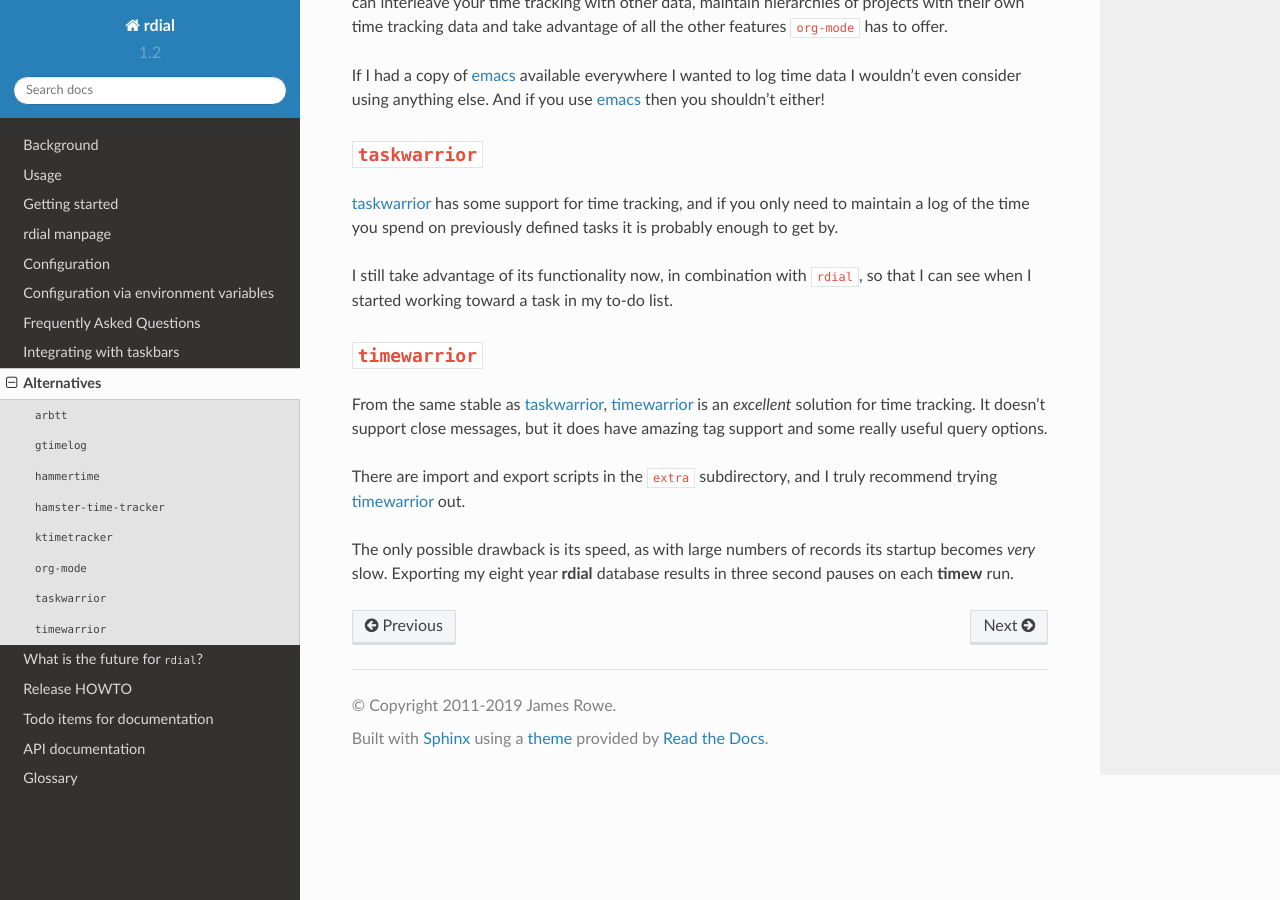
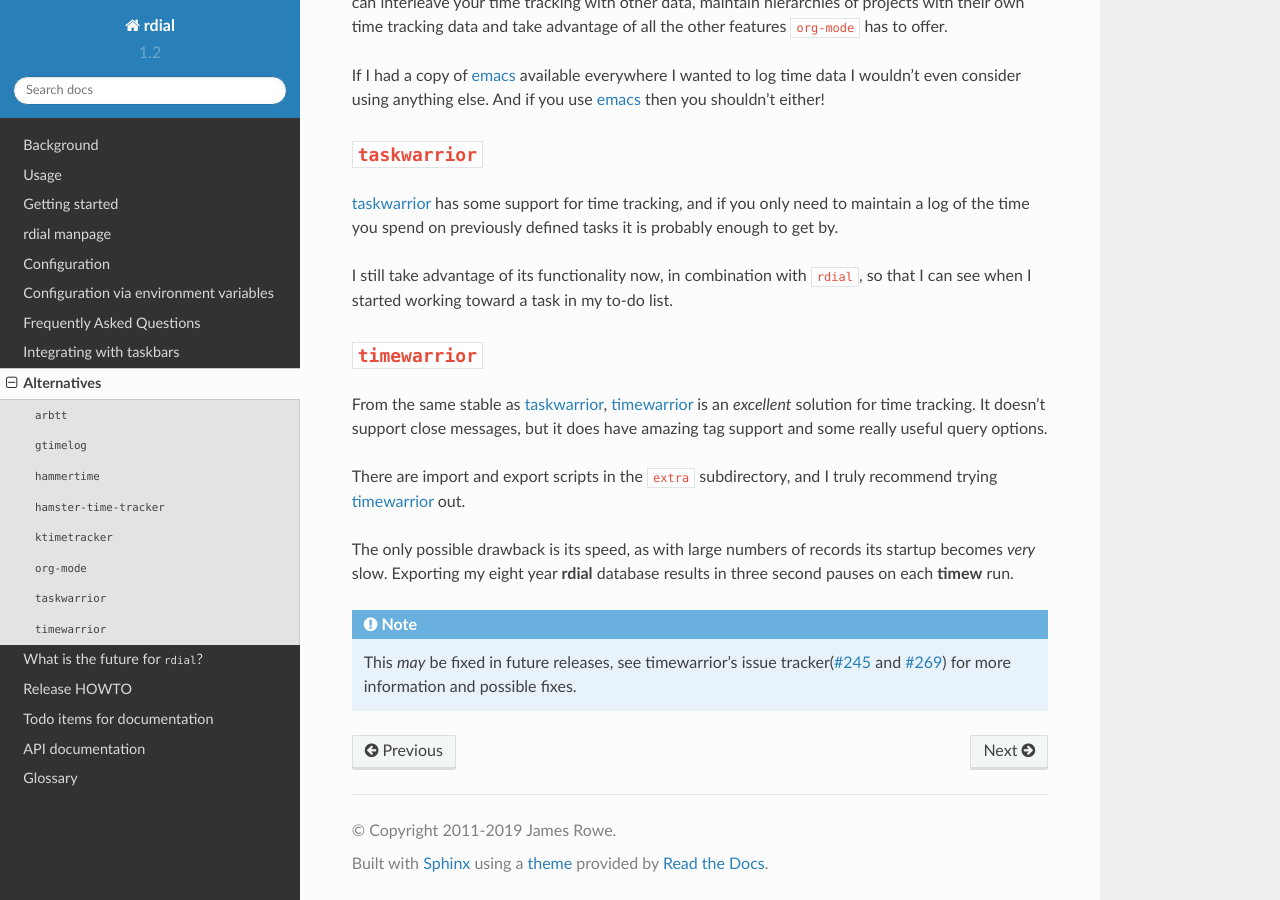
Before and after one commit to JNRowe/rdial, a Sphinx documentation site: the page built from doc/alternatives.rst, in a window 1280 px wide and 900 px high, scrolled down 1861 px. Built offline with Sphinx 7.4.7 and the Read the Docs theme 2.0.0, drawn with Linux system fonts in a browser that asks for light colours.

Commit message:
Add note about timew’s possible speed improvements
Thanks for the nudge, Kat.

```diff
--- a/doc/alternatives.rst
+++ b/doc/alternatives.rst
@@ -125,7 +125,14 @@
 startup becomes *very* slow.  Exporting my eight year :command:`rdial`
 database results in three second pauses on each :command:`timew` run.
 
+.. note::
+
+    This *may* be fixed in future releases, see timewarrior’s issue
+    tracker(`#245`_ and `#269`_) for more information and possible fixes.
+
 .. _timewarrior: https://taskwarrior.org/news/news.20160821.html
+.. _#245: https://github.com/GothenburgBitFactory/timewarrior/issues/245
+.. _#269: https://github.com/GothenburgBitFactory/timewarrior/pull/269
 
 .. spelling::
 
```
